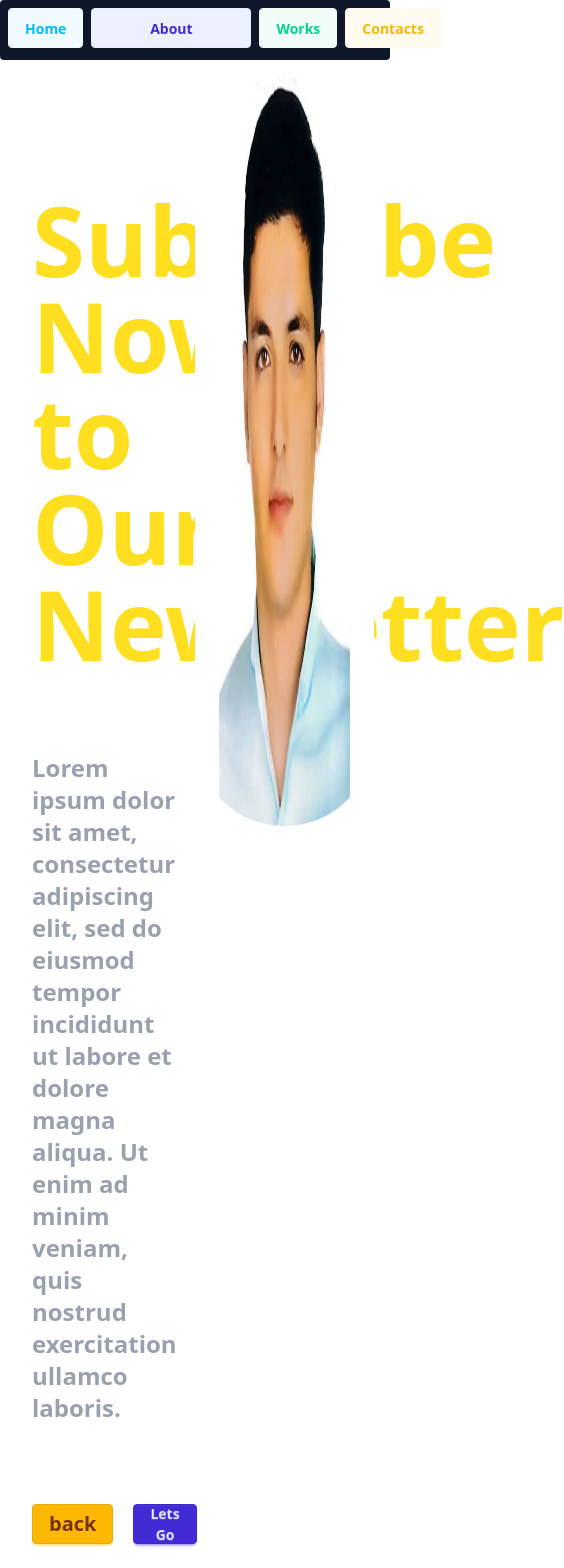
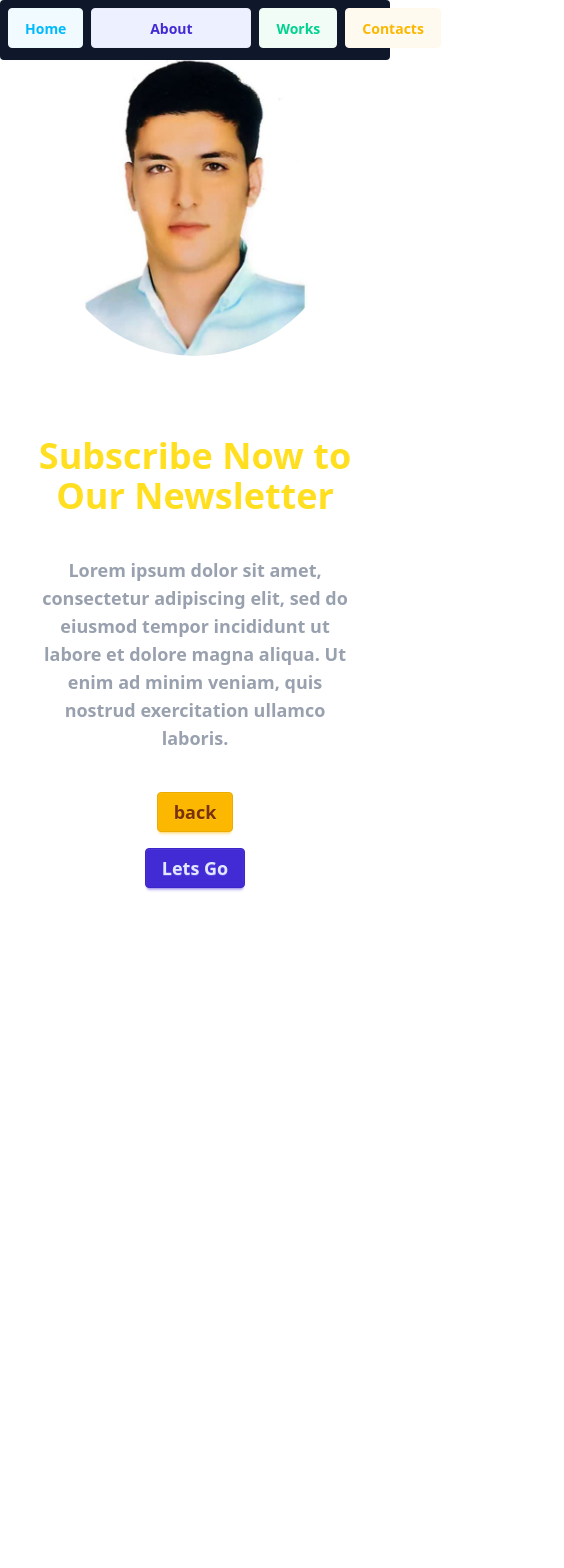
Before and after one commit to askarimohamadhossein/CW-W-22-1, a React (Vite) app: page / in a window 390 px wide. Shown: the top 1568 px of the page, 564 px wide, since content can reach past the window. After the commit the page ends 904 px from the top, so only its background shows below. Built offline with nearby package versions, Linux system fonts and the light colour scheme.

Commit message:
fix/responsive home ui

```diff
--- a/src/components/pages/Home.tsx
+++ b/src/components/pages/Home.tsx
@@ -4,29 +4,35 @@ import { Button } from "../atoms/Button";
 
 export const HomePage = () => {
   return (
-    <div className="grid grid-cols-2">
-      <section className=" mt-40 p-4">
-        <p className="text-yellow-300 text-8xl font-bold  ">
+    <div className="grid grid-cols-1 md:grid-cols-2 items-center px-4 md:px-10">
+      <section className="mt-10 md:mt-0">
+        <img
+          className="w-[300px] h-[300px] md:w-[750px] md:h-[750px] rounded-full mx-auto"
+          src={Char}
+          alt="Photo"
+        />
+      </section>
+      <section className="mt-20 md:mt-40 space-y-10 text-center md:text-left">
+        <p className="text-yellow-300 text-4xl md:text-8xl font-bold">
           Subscribe Now to Our Newsletter
         </p>
-        <p className="mt-20 text-2xl font-semibold text-gray-400 max-w-[700px]">
+        <p className="text-lg md:text-2xl font-semibold text-gray-400 max-w-[700px] mx-auto md:mx-0">
           Lorem ipsum dolor sit amet, consectetur adipiscing elit, sed do
           eiusmod tempor incididunt ut labore et dolore magna aliqua. Ut enim ad
           minim veniam, quis nostrud exercitation ullamco laboris.
         </p>
-        <div className="flex gap-5 mt-20">
-          <Button className="btn btn-warning font-bold text-xl" name="back" />
+        <div className="flex flex-col md:flex-row gap-4 justify-center md:justify-start">
+          <Button
+            className="btn btn-warning font-bold text-lg md:text-xl"
+            name="back"
+          />
           <Link to={"/About"}>
-            <Button className="btn btn-primary font-bold" name="Lets Go" />
+            <Button
+              className="btn btn-primary font-bold text-lg md:text-xl"
+              name="Lets Go"
+            />
           </Link>
         </div>
-      </section>
-      <section>
-        <img
-          className="w-[750px] h-[750px] rounded-full mt-15 mx-auto"
-          src={Char}
-          alt="Photo"
-        />
       </section>
     </div>
   );
```
